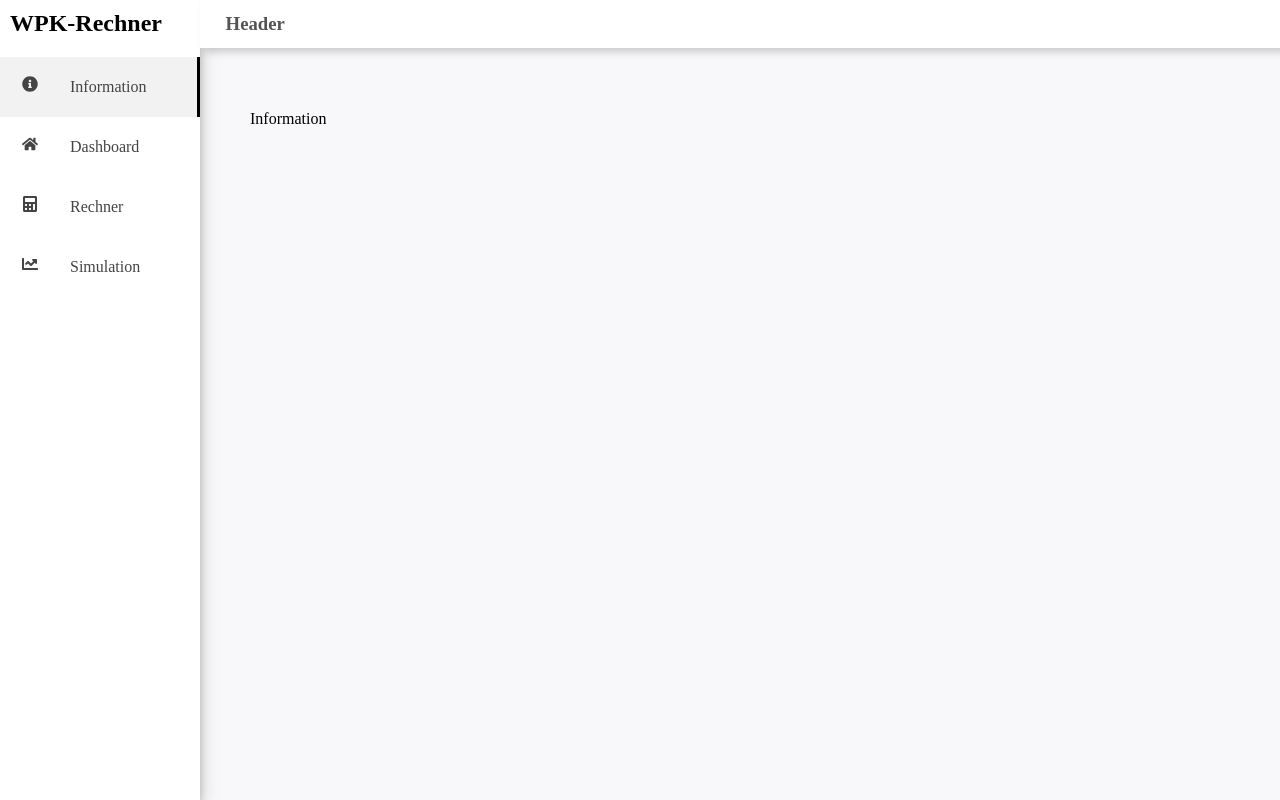
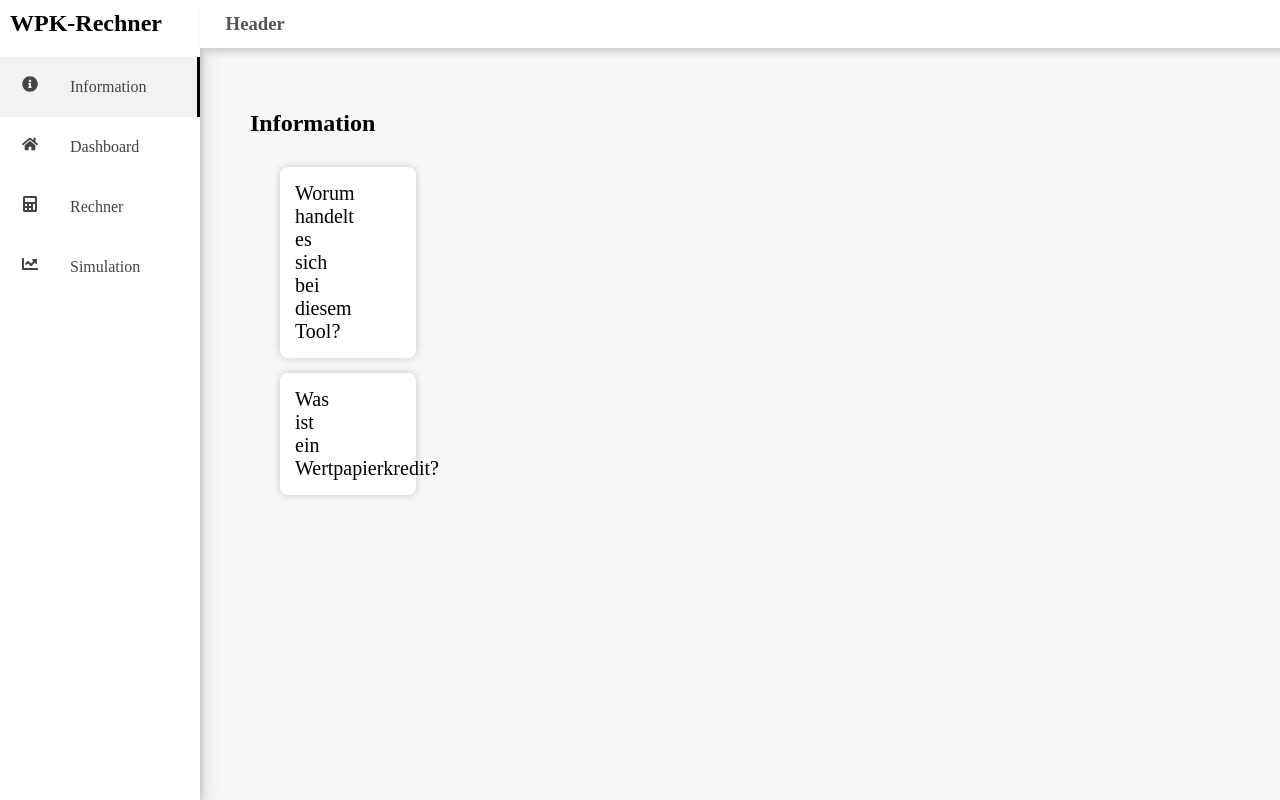
Before and after one commit to SimonHaas/wpkrechner, a React (Create React App) app: page / in a window 1280 px wide. Shown: the top 800 px of the page. Built offline with nearby package versions, Linux system fonts and the light colour scheme; what wpk would draw is missing.

Commit message:
- added two FAQ to Information Page

```diff
--- /dev/null
+++ b/src/components/FAQs.jsx
@@ -0,0 +1,12 @@
+export default function FAQ({ faq, index, toggleFAQ }) {
+  return (
+    <div
+      className={"faq " + (faq.open ? "open" : "")}
+      key={index}
+      onClick={() => toggleFAQ(index)}
+    >
+      <div className="faq-question">{faq.question}</div>
+      <div className="faq-answer">{faq.answer}</div>
+    </div>
+  );
+}
--- a/src/components/Information.jsx
+++ b/src/components/Information.jsx
@@ -1,7 +1,45 @@
+import React, { useState } from "react";
+import FAQ from "./FAQs";
+import "../styling/information.css";
+
 export default function Information() {
-    return (
-        <div>
-            <p>Information</p>
-        </div>
-    )
+  const [faqs, setfaqs] = useState([
+    {
+      question: "Worum handelt es sich bei diesem Tool?",
+      answer:
+        "Bekanntlich geht mit einer Investion immer auch ein gewisses Risiko einher und genau aus diesem Grund existiert dieses Tool. Diese Tool soll jedem ermöglichen seinen Kredit einfach und auf einen Blick im Auge behalten zu können, also folglich damit sein eigenes Risikmanagement zu führen. Des Weiteren bietet es durch Simulationen die Möglichkeit mit verschiedenen Werten und Hebeln zu Überprüfen wie der eigenen Kredit auf bestimmte Änderungen reagieren würde. ",
+      open: false,
+    },
+    {
+      question: "Was ist ein Wertpapierkredit?",
+      answer:
+        "Ein Wertpapierkredit wird auch Lombardkredit genannt. Dabei handelt es sich um ein Darlehen, bei welchem Wertpapiere in dem eigenen Depot als Sicherheit dienen. Mit Hilfe dieses Darlehens können neue Wertpapiere gekauft werden.",
+      open: false,
+    },
+  ]);
+
+  const toggleFAQ = (index) => {
+    setfaqs(
+      faqs.map((faq, i) => {
+        if (i === index) {
+          faq.open = !faq.open;
+        } else {
+          faq.open = false;
+        }
+
+        return faq;
+      })
+    );
+  };
+
+  return (
+    <div className="information-container">
+      <h2 className="title">Information</h2>
+      <div className="faqs">
+        {faqs.map((faq, i) => (
+          <FAQ faq={faq} index={i} toggleFAQ={toggleFAQ} />
+        ))}
+      </div>
+    </div>
+  );
 }
--- /dev/null
+++ b/src/styling/information.css
@@ -0,0 +1,58 @@
+.faqs {
+  width: 100%;
+  max-width: 768px;
+  margin: 0 auto;
+  padding: 15px;
+}
+
+.faqs .faq {
+  margin: 15px;
+  padding: 15px;
+  background-color: #fff;
+  border-radius: 8px;
+  box-shadow: 0px 0px 10px rgba(0, 0, 0, 0.2);
+}
+
+.faqs .faq .faq-question {
+  position: relative;
+  font-size: 20px;
+  padding-right: 80px;
+
+  transition: all 0.4s ease;
+}
+
+.faqs .faq .faq-question::after {
+  content: "";
+  position: absolute;
+  top: 50%;
+  right: 0px;
+  transform: translateY(-50%);
+  width: 30px;
+  height: 30px;
+
+  background-position: center;
+  background-size: contain;
+  background-repeat: no-repeat;
+
+  transition: all 0.4s ease-out;
+}
+
+.faqs .faq .faq-answer {
+  opacity: 0;
+  max-height: 0;
+  overflow-y: hidden;
+  transition: all 0.4s ease-out;
+}
+
+.faqs .faq.open .faq-question {
+  margin-bottom: 15px;
+}
+
+.faqs .faq.open .faq-question::after {
+  transform: translateY(-50%) rotate(180deg);
+}
+
+.faqs .faq.open .faq-answer {
+  max-height: 1000px;
+  opacity: 1;
+}
```
